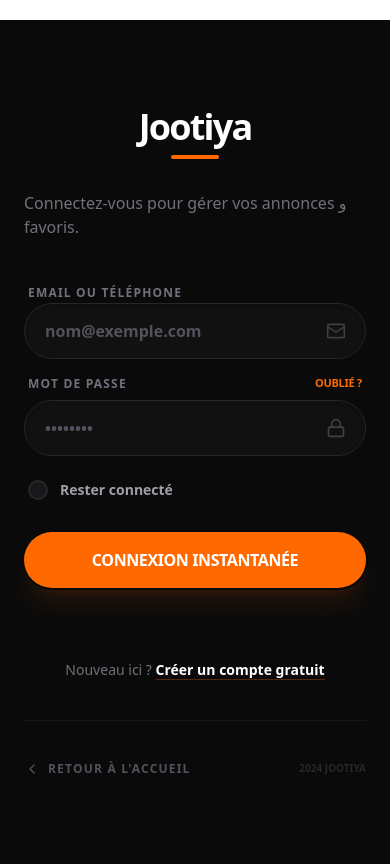
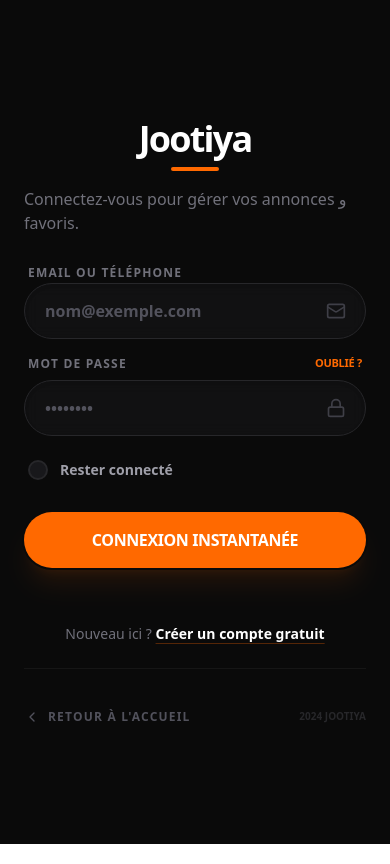
Before and after one commit to jootiyasarl/jootiya, a Next.js app: page /login in a window 390 px wide. Built offline with nearby package versions, Linux system fonts and the light colour scheme; no server answers.

Commit message:
style: force login page to cover full screen and hide global header

```diff
--- a/src/app/login/page.tsx
+++ b/src/app/login/page.tsx
@@ -72,7 +72,7 @@ export default async function LoginPage({ searchParams }: LoginPageProps) {
   const { error, message, redirectTo } = await searchParams;
 
   return (
-    <div className="h-screen w-screen bg-[#0a0a0a] flex flex-col lg:flex-row font-sans overflow-hidden">
+    <div className="fixed inset-0 z-[9999] bg-[#0a0a0a] flex flex-col lg:flex-row font-sans overflow-hidden">
       {/* Left Side: Modern Brand Experience */}
       <div className="hidden lg:flex lg:w-1/2 bg-zinc-950 items-center justify-center p-12 relative overflow-hidden border-r border-white/5">
         {/* Animated Background Gradients */}
@@ -108,15 +108,15 @@ export default async function LoginPage({ searchParams }: LoginPageProps) {
       </div>
 
       {/* Right Side: Clean Login Form */}
-      <div className="w-full lg:w-1/2 bg-[#0a0a0a] flex items-center justify-center p-6 sm:p-12 relative h-full">
-        <div className="w-full max-w-sm space-y-10 relative z-10">
+      <div className="w-full lg:w-1/2 bg-[#0a0a0a] flex items-center justify-center p-6 sm:p-12 relative h-full overflow-hidden">
+        <div className="w-full max-w-sm space-y-6 relative z-10">
           {/* Mobile Logo */}
-          <div className="lg:hidden text-center space-y-2 mb-8">
+          <div className="lg:hidden text-center space-y-2 mb-4">
             <h1 className="text-4xl font-black text-white tracking-tighter">Jootiya</h1>
             <div className="h-1 w-12 bg-orange-500 mx-auto rounded-full" />
           </div>
 
-          <div className="space-y-3">
+          <div className="space-y-1">
             <h1 className="hidden lg:block text-4xl font-black text-white tracking-tighter">
               Bon retour !
             </h1>
--- a/src/components/navbar/RootNavbarShell.tsx
+++ b/src/components/navbar/RootNavbarShell.tsx
@@ -19,6 +19,8 @@ export function RootNavbarShell({ children, navbar, footer }: RootNavbarShellPro
     pathname?.startsWith("/admin") ||
     pathname?.startsWith("/moderator") ||
     pathname?.startsWith("/login") ||
+    pathname === "/login" ||
+    pathname?.includes("/login") ||
     pathname?.startsWith("/register") ||
     pathname?.startsWith("/sign-in") ||
     pathname?.startsWith("/onboarding") ||
```
